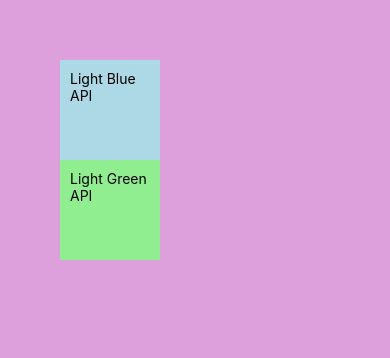
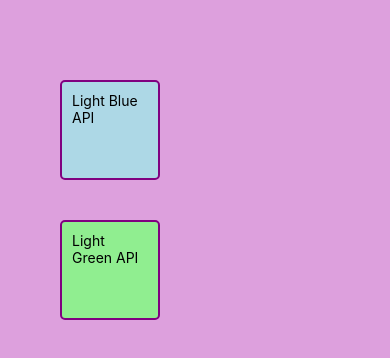
Before and after one commit to Uwihanganyeobed/React-Native-Beginner-s-Guide, a React Native app: screen / in a window 390 px wide. Shown: the top 358 px of the page. Built offline with nearby package versions, Linux system fonts and the light colour scheme.

Commit message:
border-style

```diff
--- a/Components/styleSheetAPI/StyleSheetAPI.jsx
+++ b/Components/styleSheetAPI/StyleSheetAPI.jsx
@@ -16,7 +16,13 @@ const styles=StyleSheet.create({
    Box: {
       width: 100,
       height: 100,
-      padding: 10,
+      // padding: 10,
+      paddingHorizontal: 10,
+      paddingVertical: 10,
+      marginVertical: 20,
+      borderWidth: 2,
+      borderColor: "purple",
+      borderRadius: 5
    },
    lightblueBox: {
       backgroundColor: "lightblue",
```
